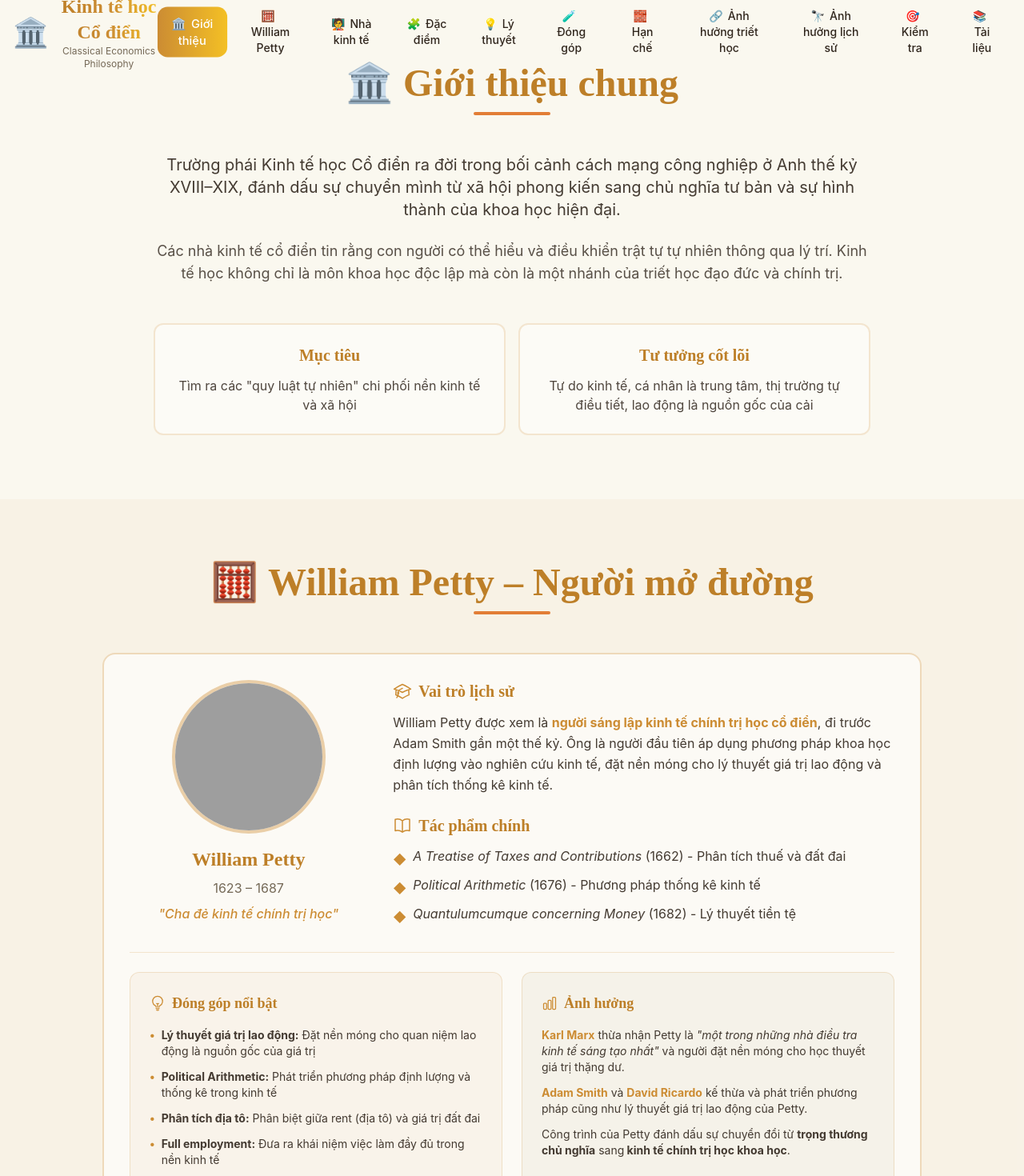
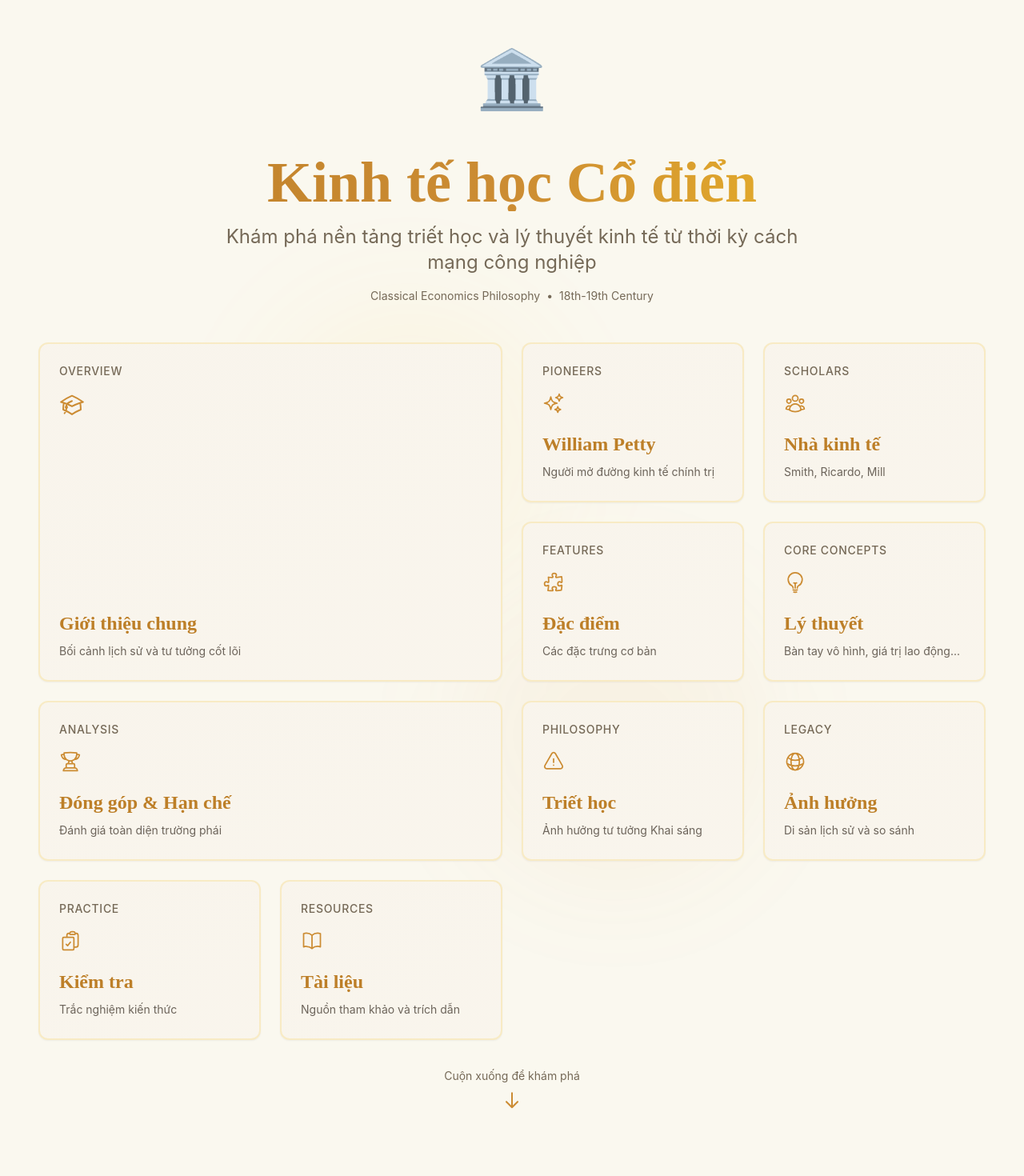
Before and after one commit to Quang510/classical-muse-vn, a React (Vite) app: page / in a window 1280 px wide. Shown: the top 1470 px of the page at 80% size. Built offline with nearby package versions, Linux system fonts and the light colour scheme; grey boxes are pictures that could not be loaded; the HTML template or start-up script is replaced by a standard one.

Commit message:
Refactor: Replace navbar with design

```diff
--- /dev/null
+++ b/src/components/HeroNavigation.tsx
@@ -0,0 +1,168 @@
+import { BentoCard } from "./BentoCard";
+import {
+  AcademicCapIcon,
+  UserGroupIcon,
+  PuzzlePieceIcon,
+  LightBulbIcon,
+  TrophyIcon,
+  ExclamationTriangleIcon,
+  SparklesIcon,
+  GlobeAltIcon,
+  ClipboardDocumentCheckIcon,
+  BookOpenIcon,
+} from "@heroicons/react/24/outline";
+
+interface HeroNavigationProps {
+  onNavigate: (sectionId: string) => void;
+}
+
+export const HeroNavigation = ({ onNavigate }: HeroNavigationProps) => {
+  return (
+    <section className="min-h-screen flex flex-col justify-center py-20 px-4 relative overflow-hidden">
+      {/* Background decoration */}
+      <div className="absolute inset-0 -z-10">
+        <div className="absolute top-1/4 left-1/4 w-96 h-96 bg-gold/5 rounded-full blur-3xl" />
+        <div className="absolute bottom-1/4 right-1/4 w-96 h-96 bg-bronze/5 rounded-full blur-3xl" />
+      </div>
+
+      <div className="container mx-auto max-w-7xl">
+        {/* Title */}
+        <div className="text-center mb-12 space-y-4">
+          <div className="inline-flex items-center gap-3 mb-6">
+            <span className="text-6xl md:text-7xl animate-bounce">🏛️</span>
+          </div>
+          <h1 className="text-5xl md:text-7xl font-serif font-bold bg-gradient-to-r from-primary via-bronze to-gold bg-clip-text text-transparent mb-4">
+            Kinh tế học Cổ điển
+          </h1>
+          <p className="text-xl md:text-2xl text-muted-foreground max-w-3xl mx-auto">
+            Khám phá nền tảng triết học và lý thuyết kinh tế từ thời kỳ cách mạng công nghiệp
+          </p>
+          <div className="flex items-center justify-center gap-2 text-sm text-muted-foreground">
+            <span>Classical Economics Philosophy</span>
+            <span>•</span>
+            <span>18th-19th Century</span>
+          </div>
+        </div>
+
+        {/* Bento Grid Navigation */}
+        <div className="grid grid-cols-1 md:grid-cols-3 lg:grid-cols-4 gap-4 md:gap-6">
+          {/* Large card - Intro */}
+          <BentoCard
+            category="Overview"
+            title="Giới thiệu chung"
+            description="Bối cảnh lịch sử và tư tưởng cốt lõi"
+            icon={<AcademicCapIcon className="w-8 h-8" />}
+            className="md:col-span-2 lg:col-span-2 lg:row-span-2 min-h-[280px]"
+            onClick={() => onNavigate('intro')}
+          />
+
+          {/* William Petty */}
+          <BentoCard
+            category="Pioneers"
+            title="William Petty"
+            description="Người mở đường kinh tế chính trị"
+            icon={<SparklesIcon className="w-7 h-7" />}
+            className="min-h-[200px]"
+            onClick={() => onNavigate('petty')}
+          />
+
+          {/* Economists */}
+          <BentoCard
+            category="Scholars"
+            title="Nhà kinh tế"
+            description="Smith, Ricardo, Mill"
+            icon={<UserGroupIcon className="w-7 h-7" />}
+            className="min-h-[200px]"
+            onClick={() => onNavigate('economists')}
+          />
+
+          {/* Characteristics */}
+          <BentoCard
+            category="Features"
+            title="Đặc điểm"
+            description="Các đặc trưng cơ bản"
+            icon={<PuzzlePieceIcon className="w-7 h-7" />}
+            className="min-h-[200px]"
+            onClick={() => onNavigate('characteristics')}
+          />
+
+          {/* Theories */}
+          <BentoCard
+            category="Core Concepts"
+            title="Lý thuyết"
+            description="Bàn tay vô hình, giá trị lao động..."
+            icon={<LightBulbIcon className="w-7 h-7" />}
+            className="md:col-span-2 lg:col-span-1 min-h-[200px]"
+            onClick={() => onNavigate('theories')}
+          />
+
+          {/* Contributions & Limitations - Large horizontal */}
+          <BentoCard
+            category="Analysis"
+            title="Đóng góp & Hạn chế"
+            description="Đánh giá toàn diện trường phái"
+            icon={<TrophyIcon className="w-7 h-7" />}
+            className="md:col-span-3 lg:col-span-2 min-h-[200px]"
+            onClick={() => onNavigate('contributions')}
+          />
+
+          {/* Philosophy */}
+          <BentoCard
+            category="Philosophy"
+            title="Triết học"
+            description="Ảnh hưởng tư tưởng Khai sáng"
+            icon={<ExclamationTriangleIcon className="w-7 h-7" />}
+            className="min-h-[200px]"
+            onClick={() => onNavigate('philosophy')}
+          />
+
+          {/* Impact */}
+          <BentoCard
+            category="Legacy"
+            title="Ảnh hưởng"
+            description="Di sản lịch sử và so sánh"
+            icon={<GlobeAltIcon className="w-7 h-7" />}
+            className="min-h-[200px]"
+            onClick={() => onNavigate('impact')}
+          />
+
+          {/* Quiz */}
+          <BentoCard
+            category="Practice"
+            title="Kiểm tra"
+            description="Trắc nghiệm kiến thức"
+            icon={<ClipboardDocumentCheckIcon className="w-7 h-7" />}
+            className="min-h-[200px]"
+            onClick={() => onNavigate('quiz')}
+          />
+
+          {/* References */}
+          <BentoCard
+            category="Resources"
+            title="Tài liệu"
+            description="Nguồn tham khảo và trích dẫn"
+            icon={<BookOpenIcon className="w-7 h-7" />}
+            className="min-h-[200px]"
+            onClick={() => onNavigate('references')}
+          />
+        </div>
+
+        {/* Scroll indicator */}
+        <div className="text-center mt-12 animate-bounce">
+          <p className="text-sm text-muted-foreground mb-2">Cuộn xuống để khám phá</p>
+          <svg
+            className="w-6 h-6 mx-auto text-bronze"
+            fill="none"
+            strokeLinecap="round"
+            strokeLinejoin="round"
+            strokeWidth="2"
+            viewBox="0 0 24 24"
+            stroke="currentColor"
+          >
+            <path d="M19 14l-7 7m0 0l-7-7m7 7V3"></path>
+          </svg>
+        </div>
+      </div>
+    </section>
+  );
+};
--- a/src/components/Navigation.tsx
+++ b/src/components/Navigation.tsx
@@ -23,7 +23,8 @@ export const Navigation = () => {
 
   useEffect(() => {
     const handleScroll = () => {
-      setIsScrolled(window.scrollY > 50);
+      // Only show navbar after scrolling past hero (800px)
+      setIsScrolled(window.scrollY > 800);
 
       const sectionElements = sections.map(s => ({
         id: s.id,
@@ -62,15 +63,12 @@ export const Navigation = () => {
     }
   };
 
+  // Only render navbar after scroll
+  if (!isScrolled) return null;
+
   return (
     <>
-      <nav
-        className={`fixed top-0 left-0 right-0 z-50 transition-all duration-500 ${
-          isScrolled
-            ? "glass-effect shadow-[var(--shadow-medium)] border-b border-gold/20"
-            : "bg-transparent"
-        }`}
-      >
+      <nav className="fixed top-0 left-0 right-0 z-50 glass-effect shadow-[var(--shadow-medium)] border-b border-gold/20 animate-in slide-in-from-top duration-500">
         <div className="container mx-auto px-4">
           <div className="flex items-center justify-between h-20">
             <button
--- a/src/pages/Index.tsx
+++ b/src/pages/Index.tsx
@@ -1,4 +1,5 @@
 import { Navigation } from "@/components/Navigation";
+import { HeroNavigation } from "@/components/HeroNavigation";
 import { Section } from "@/components/Section";
 import { EconomistCard } from "@/components/EconomistCard";
 import { FeatureTile } from "@/components/FeatureTile";
@@ -54,8 +55,23 @@ const Index = () => {
     setTheoryDetailOpen(true);
   };
 
+  const scrollToSection = (sectionId: string) => {
+    const element = document.getElementById(sectionId);
+    if (element) {
+      const offset = 20;
+      const elementPosition = element.getBoundingClientRect().top;
+      const offsetPosition = elementPosition + window.pageYOffset - offset;
+
+      window.scrollTo({
+        top: offsetPosition,
+        behavior: "smooth",
+      });
+    }
+  };
+
   return (
     <div className="min-h-screen">
+      {/* Simplified floating navbar - only shows after scroll */}
       <Navigation />
 
       <EconomistDetail
@@ -69,6 +85,9 @@ const Index = () => {
         onOpenChange={setTheoryDetailOpen}
         data={selectedTheory}
       />
+
+      {/* Hero Navigation - Bento Grid */}
+      <HeroNavigation onNavigate={scrollToSection} />
 
       {/* Hero Section */}
       <Section id="intro" emoji="🏛️" title="Giới thiệu chung">
```
